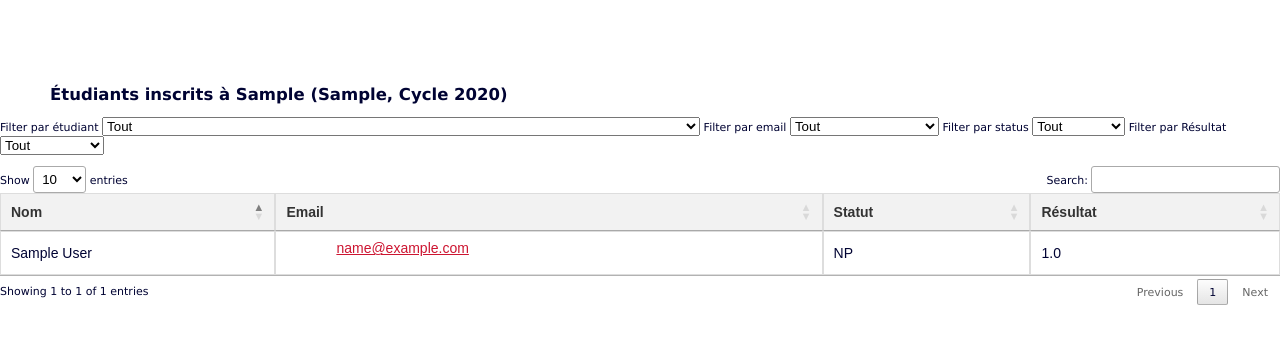
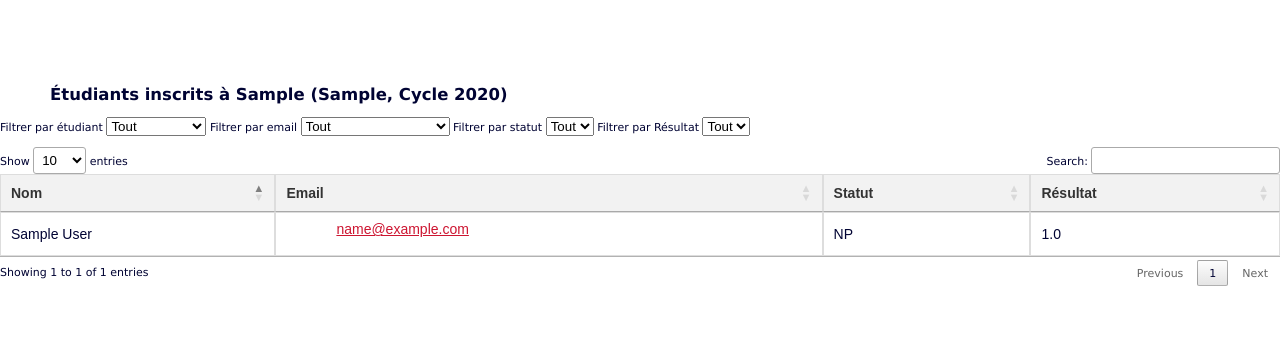
Before and after one commit to padeb185/IpefaSup4, a Django app: template templates/teacher/students_in_ue.html in a window 1280 px wide. Shown: the part 129-473 px from the top of the page. Run offline with Django 5.2, Linux system fonts and the light colour scheme; tables that the repository leaves empty hold one stand-in row (values such as "Sample post"); the template is opened without the code that fills it: values that come from a table or form of the project are taken from there, most other values are stand-ins (such as "Sample title", 1, 10 or a date in 2020); some libraries are stand-ins or nearby versions.

Commit message:
filtre professeur

```diff
--- a/templates/teacher/students_in_ue.html
+++ b/templates/teacher/students_in_ue.html
@@ -3,43 +3,49 @@
 
 {% block content %}
 <h1>Étudiants inscrits à {{ academic_ue.wording }} ({{ academic_ue.academicYear }}, Cycle {{ academic_ue.yearCycle }})</h1>
+
 <div>
     <p>
-            <label for="student">Filter par étudiant</label>
+        <label for="student">Filtrer par étudiant</label>
         <select id="student">
             <option value="">Tout</option>
-                {% for student in registrations %}
-                    <option value="{{ student }}">{{ student }}</option>
+            {% for registration in registrations %}
+                <option value="{{ registration.student.first_name }} {{ registration.student.last_name }}">
+                    {{ registration.student.first_name }} {{ registration.student.last_name }}
+                </option>
             {% endfor %}
         </select>
 
-            <label for="email">Filter par email</label>
+        <label for="email">Filtrer par email</label>
         <select id="email">
             <option value="">Tout</option>
-                {% for mail in email %}
-                    <option value="{{ mail }}">{{ mail }}</option>
+            {% for registration in registrations %}
+                <option value="{{ registration.student.studentMail }}">{{ registration.student.studentMail }}</option>
             {% endfor %}
         </select>
 
-            <label for="status">Filter par status</label>
+        <label for="status">Filtrer par statut</label>
         <select id="status">
             <option value="">Tout</option>
-                {% for stat in status %}
-                    <option value="{{ stat }}">{{ stat }}</option>
+            {% for registration in registrations %}
+                <option value="{{ registration.status }}">{{ registration.status }}</option>
             {% endfor %}
         </select>
 
-             <label for="result">Filter par Résultat</label>
+        <label for="result">Filtrer par Résultat</label>
         <select id="result">
             <option value="">Tout</option>
-                    {% for result in resultats %}
-                        <option value="{{ result }}">{{ result }}</option>
+            {% for registration in registrations %}
+                {% if registration.result %}
+                    <option value="{{ registration.result }}">{{ registration.result }}</option>
+                {% endif %}
             {% endfor %}
         </select>
     </p>
 </div>
+
 {% if registrations %}
-    <table>
+    <table id="students-table">
         <thead>
             <tr>
                 <th>Nom</th>
@@ -62,9 +68,12 @@
 {% else %}
     <p>Aucun étudiant inscrit à cette unité académique.</p>
 {% endif %}
+
+<script src="https://code.jquery.com/jquery-3.6.0.min.js"></script>
+<script src="https://cdn.datatables.net/1.10.24/js/jquery.dataTables.min.js"></script>
 <script>
     $(document).ready(function() {
-            var table = $('table').dataTable();
+        var table = $('#students-table').DataTable();
 
         $('#student').on('change', function() {
             var val = $(this).val();
@@ -80,8 +89,8 @@
         });
         $('#result').on('change', function() {
             var val = $(this).val();
-                table.column(2).search(val).draw();
+            table.column(3).search(val).draw();
         });
-        })
+    });
 </script>
 {% endblock %}
```
Lines whose indentation alone changed are shown as unchanged.
